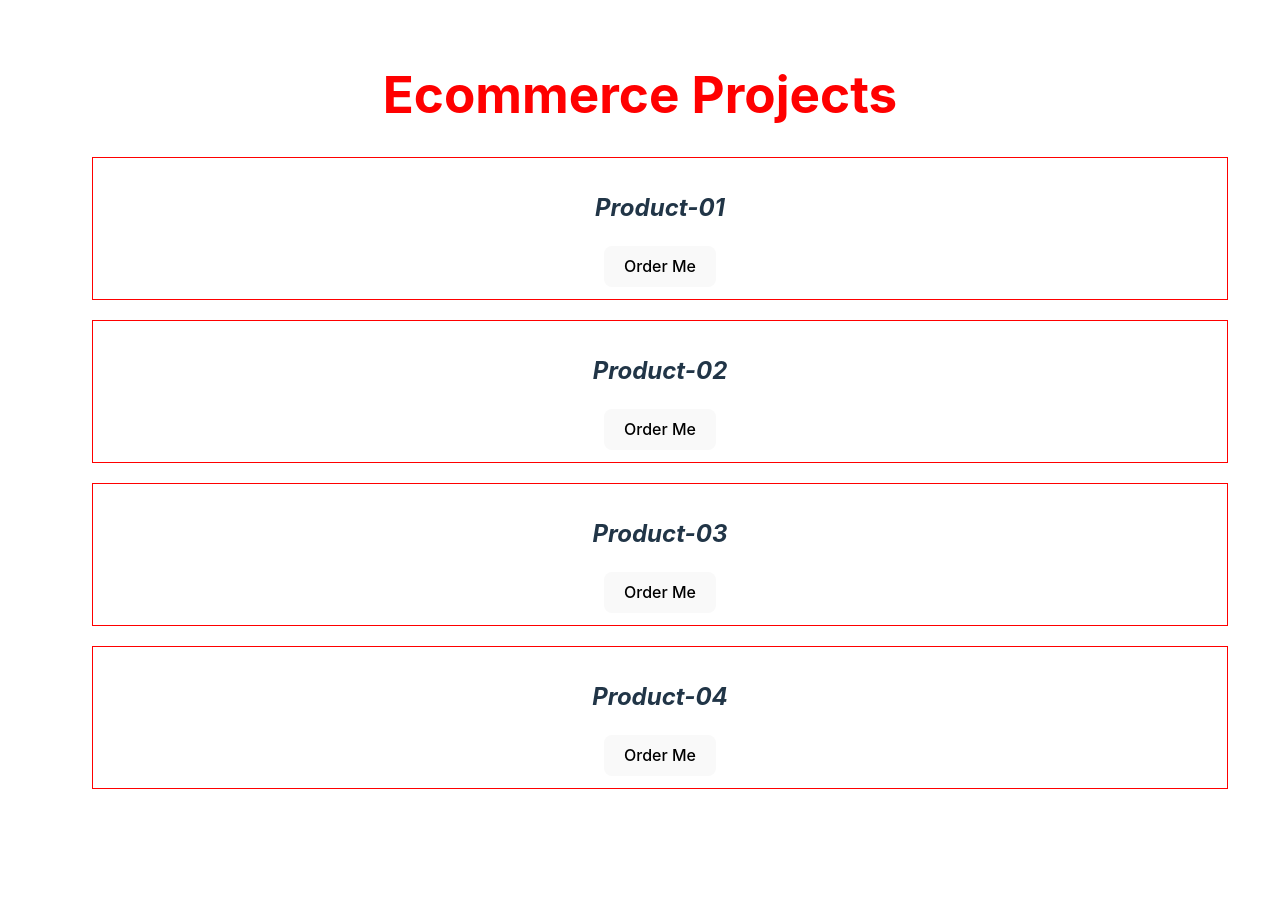
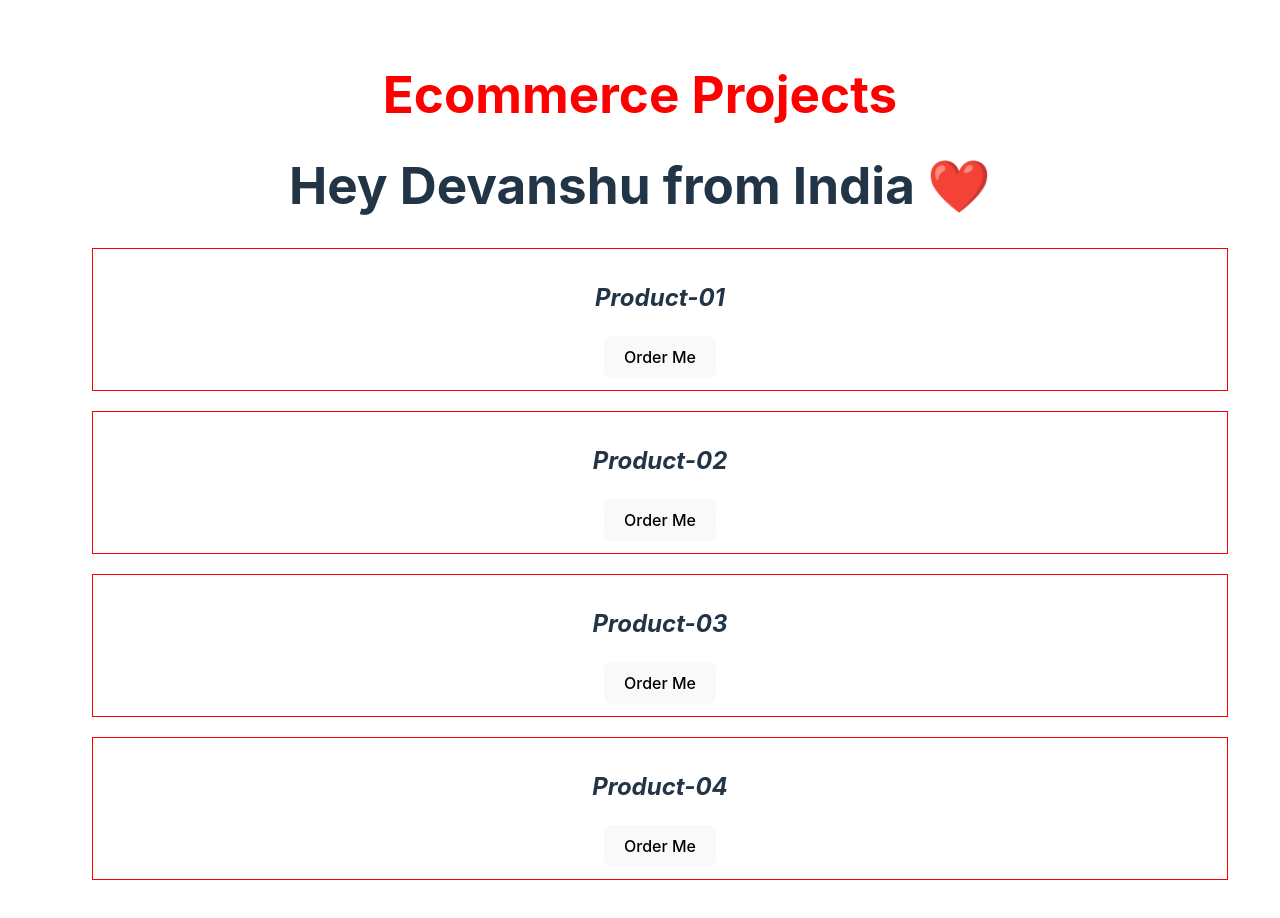
Before and after one commit to DevanshuRastogi/react-14-hrs, a React (Vite) app in the folder 01/react-js-rev-01/: page / in a window 1280 px wide. Shown: the top 918 px of the page. Before the commit the page ends 841 px from the top, so only its background shows below. Built offline with nearby package versions, Linux system fonts and the light colour scheme.

Commit message:
ternary conditionals done

```diff
--- a/01/react-js-rev-01/src/components/product/index.jsx
+++ b/01/react-js-rev-01/src/components/product/index.jsx
@@ -1,18 +1,37 @@
 import React from "react";
 import SubProduct from "./components/SubProduct";
-import './style.css'
+import "./style.css";
 
-const ProductList = ({name , country , listOfProd}) => {
+const ProductList = ({ name, country, listOfProd }) => {
+  const flag = true;
 
-   console.log(`${name} ${country}`)
+  // function renderTextBlock(getFlag) {
+  //   return getFlag ? (
+  //     <h1>
+  //       Hey {name} from {country}
+  //     </h1>
+  //   ) : (
+  //     <h6>hello world</h6>
+  //   );
+  // }
+
+  let renderTextBlock = flag ? (
+    <h1>
+      Hey {name} from {country}
+    </h1>
+  ) : (
+    <h6>hello world</h6>
+  );
   return (
-      <div>
-     <h1 className="head-1"> Ecommerce Projects</h1>
+    <div>
+      <h1 className="head-1"> Ecommerce Projects</h1>
+      {renderTextBlock}
+
       {/* <SubProduct/> */}
       <ul>
-        {listOfProd.map((item,index) => (
-        //   <li key ={index}>{item}</li>
-        <SubProduct singleItem = {item} key={index}/>
+        {listOfProd.map((item, index) => (
+          //   <li key ={index}>{item}</li>
+          <SubProduct singleItem={item} key={index} />
         ))}
       </ul>
     </div>
```
